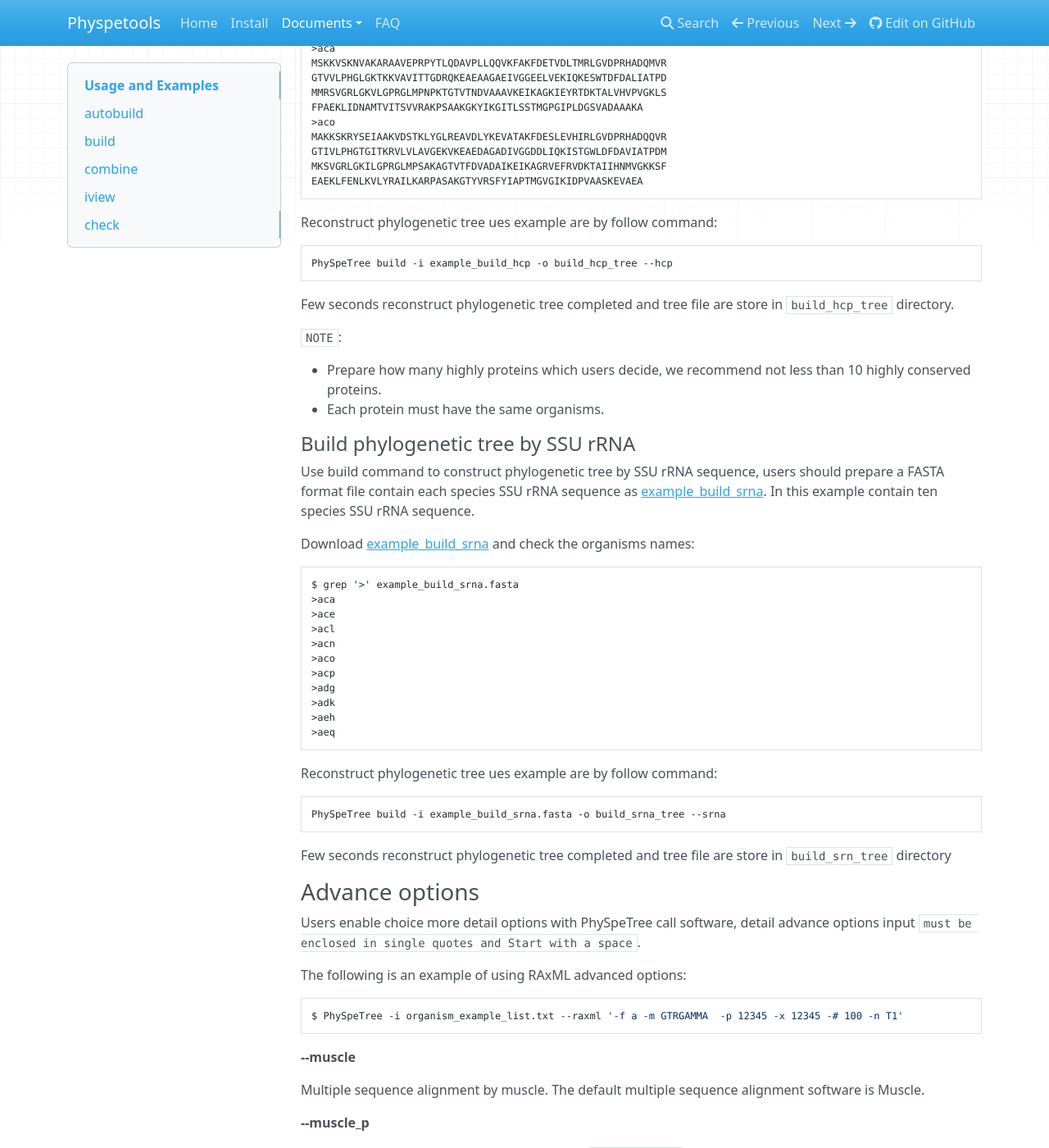
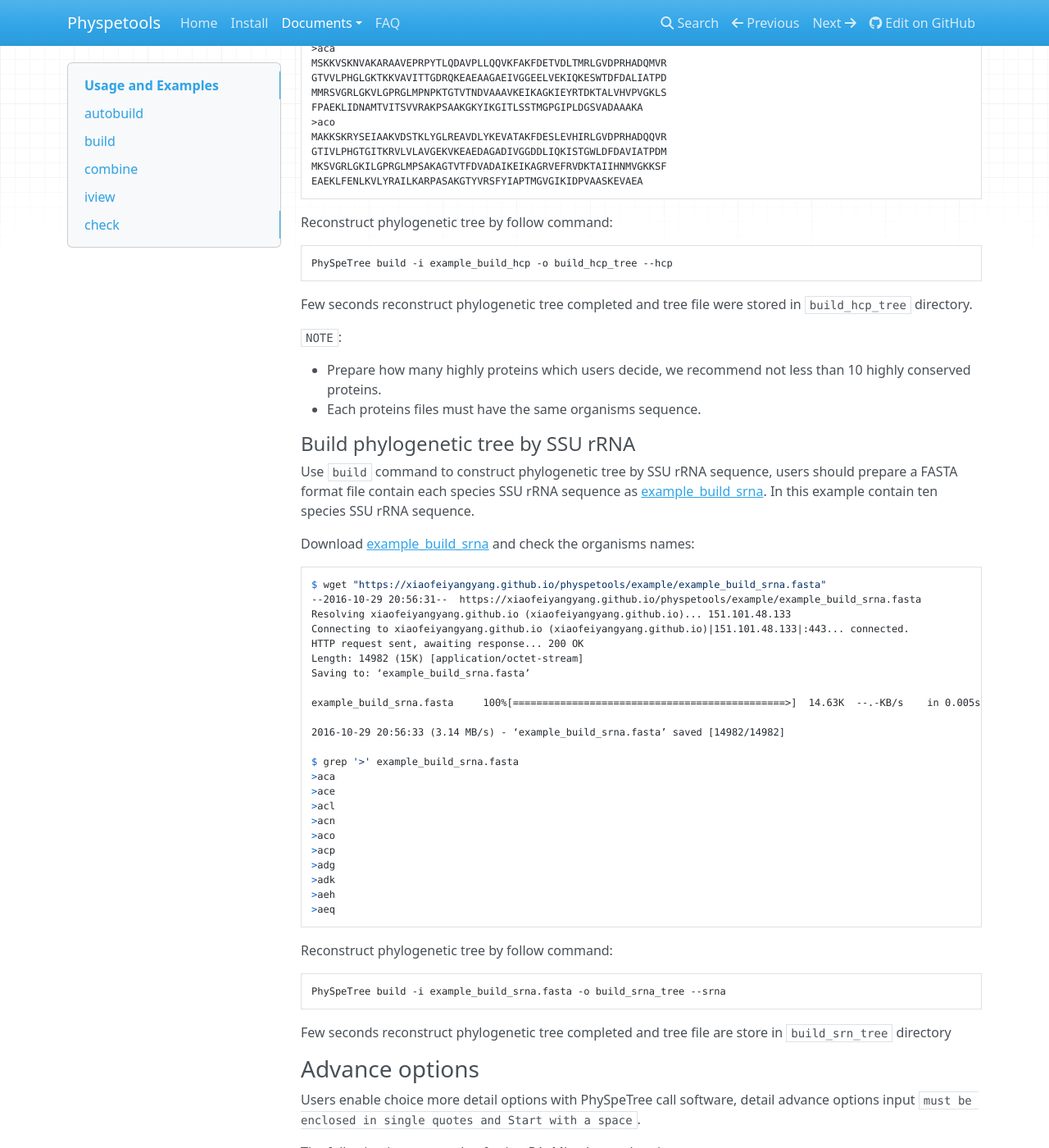
Before and after one commit to yangfangs/physpetools, an MkDocs documentation site: the page built from docs/docs/usage.md, in a window 1280 px wide and 1400 px high, scrolled down 8190 px. Shown: the whole window at 82% size. Built offline with MkDocs 1.6.1, drawn with Linux system fonts in a browser that asks for light colours; nearby versions of some CDN libraries; old or Windows-style settings are respelled for this version of MkDocs.

Commit message:
update usage

````diff
--- a/docs/docs/usage.md
+++ b/docs/docs/usage.md
@@ -330,7 +330,7 @@ Downloading [example_build_hcp][3] and then you can use the tar command to unpac
 
 ```bash
 
-wget "https://xiaofeiyangyang.github.io/physpetools/example/example_build_hcp.tar.gz"
+$ wget "https://xiaofeiyangyang.github.io/physpetools/example/example_build_hcp.tar.gz"
 
 --2016-10-29 20:40:41--  https://xiaofeiyangyang.github.io/physpetools/example/example_build_hcp.tar.gz
 Resolving xiaofeiyangyang.github.io (xiaofeiyangyang.github.io)... 151.101.48.133
@@ -418,30 +418,42 @@ EAEKLFENLKVLYRAILKARPASAKGTYVRSFYIAPTMGVGIKIDPVAASKEVAEA
 ```
 
 
-Reconstruct phylogenetic tree ues example are by follow command:
+Reconstruct phylogenetic tree by follow command:
 
 ```bash
 PhySpeTree build -i example_build_hcp -o build_hcp_tree --hcp
 ```
 
 
-Few seconds reconstruct phylogenetic tree completed and tree file are store in `build_hcp_tree` directory.
+Few seconds reconstruct phylogenetic tree completed and tree file were stored in `build_hcp_tree` directory.
 
 `NOTE`:
 
 * Prepare how many highly proteins which users decide, we recommend not less than 10 highly conserved proteins.
-* Each protein must have the same organisms.
+* Each proteins files must have the same organisms sequence.
 
 
 #### **Build phylogenetic tree by SSU rRNA**
 
-Use build command to construct phylogenetic tree by SSU rRNA sequence, users should prepare a FASTA format file
+Use `build` command to construct phylogenetic tree by SSU rRNA sequence, users should prepare a FASTA format file
 contain each species SSU rRNA sequence as [example_build_srna][4]. In this example contain ten species SSU rRNA sequence.
 
 
 Download [example_build_srna][4] and check the organisms names:
 
-```bash
+```
+$ wget "https://xiaofeiyangyang.github.io/physpetools/example/example_build_srna.fasta"
+--2016-10-29 20:56:31--  https://xiaofeiyangyang.github.io/physpetools/example/example_build_srna.fasta
+Resolving xiaofeiyangyang.github.io (xiaofeiyangyang.github.io)... 151.101.48.133
+Connecting to xiaofeiyangyang.github.io (xiaofeiyangyang.github.io)|151.101.48.133|:443... connected.
+HTTP request sent, awaiting response... 200 OK
+Length: 14982 (15K) [application/octet-stream]
+Saving to: ‘example_build_srna.fasta’
+
+example_build_srna.fasta     100%[==============================================>]  14.63K  --.-KB/s    in 0.005s
+
+2016-10-29 20:56:33 (3.14 MB/s) - ‘example_build_srna.fasta’ saved [14982/14982]
+
 $ grep '>' example_build_srna.fasta
 >aca
 >ace
@@ -455,7 +467,7 @@ $ grep '>' example_build_srna.fasta
 >aeq
 ```
 
-Reconstruct phylogenetic tree ues example are by follow command:
+Reconstruct phylogenetic tree  by follow command:
 
 ```bash
 PhySpeTree build -i example_build_srna.fasta -o build_srna_tree --srna
````
